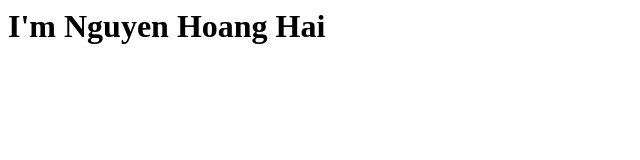
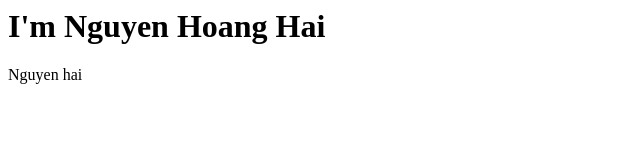
Before and after one commit to jasonmawr/git-hub-demo, a plain HTML site: page index.html in a window 1280 px wide. Shown: the full height of the page, 0-640 px from the left. Drawn offline with Linux system fonts and the light colour scheme.

Commit message:
Update index.html

```diff
--- a/index.html
+++ b/index.html
@@ -1 +1,4 @@
 <h1>I'm Nguyen Hoang Hai</h1>
+
+
+<p>Nguyen hai</p>
```
